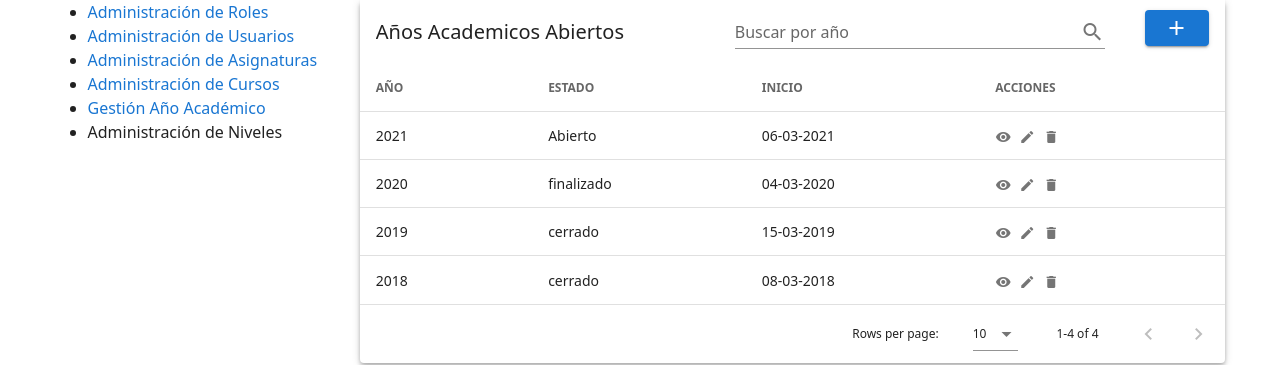
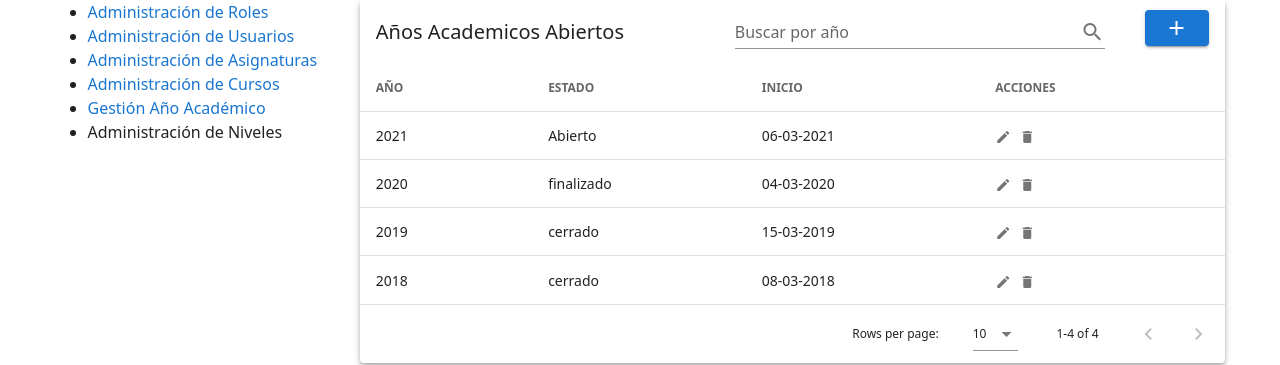
Before and after one commit to Twisterevolution/escuela-proyect, a Vue app: page /home/administracion/aacademico in a window 1280 px wide. Shown: the part 134-499 px from the top of the page. Built offline with nearby package versions, Linux system fonts and the light colour scheme; what v-mask, vue-tilt.js would draw is missing.

Commit message:
tablatipo comentado opcion de ver

```diff
--- a/src/components/tablatipo.vue
+++ b/src/components/tablatipo.vue
@@ -122,13 +122,13 @@
       </v-toolbar>
     </template>
     <template v-slot:item.actions="{ item }">
-       <v-icon
+       <!-- <v-icon
        class="mr-2"
         small
         @click="deleteItem(item)"
       >
         mdi-eye
-      </v-icon>
+      </v-icon> -->
       <v-icon
         small
         class="mr-2"
```
